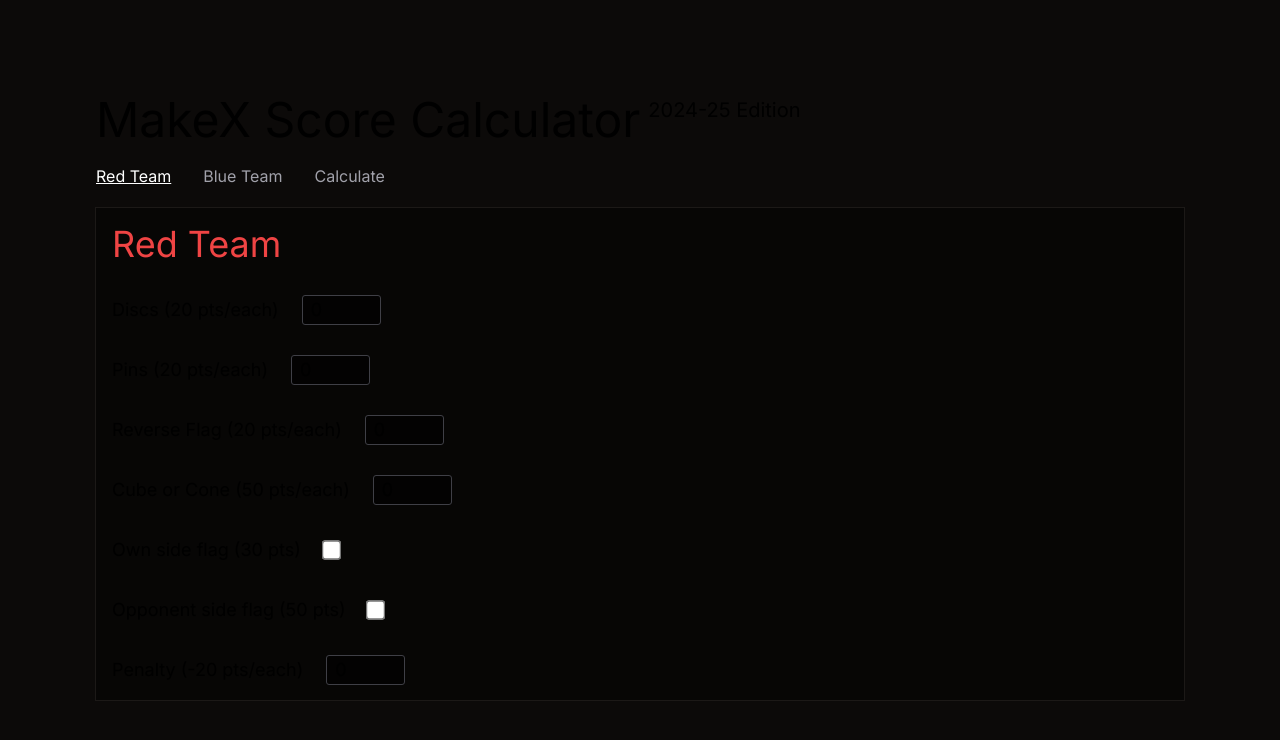
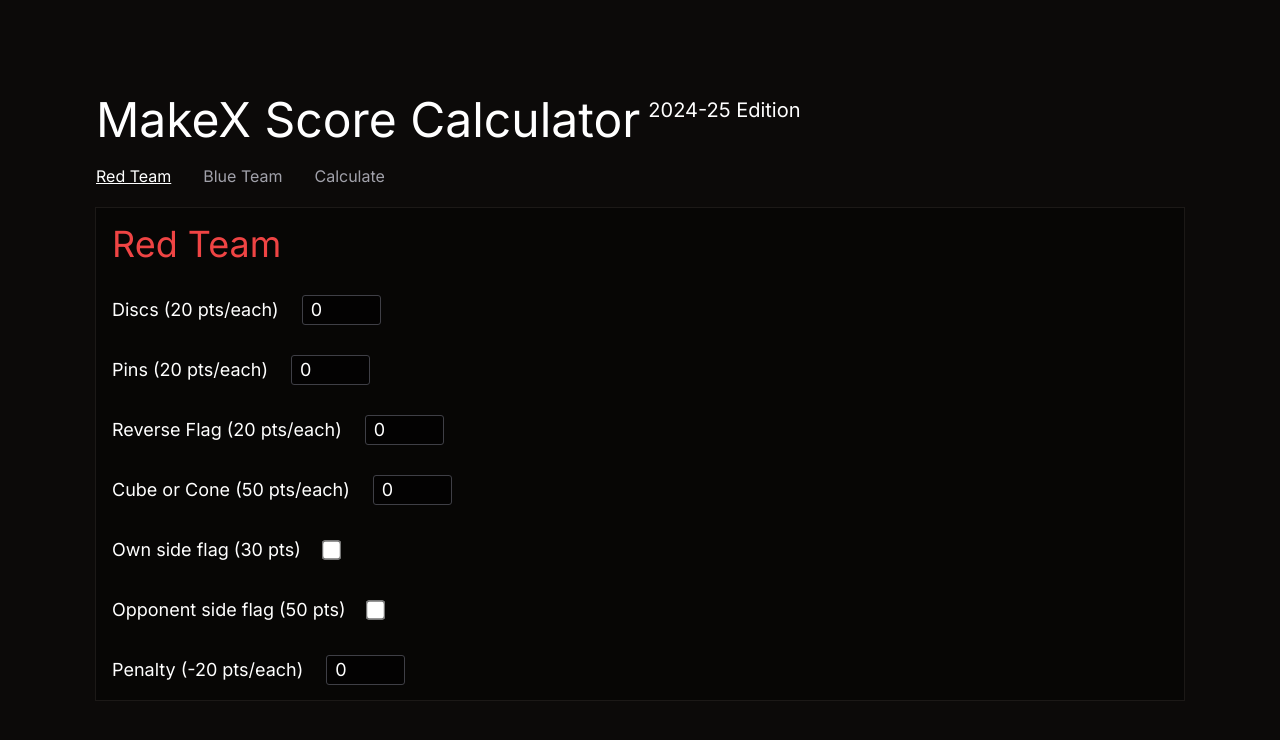
Before and after one commit to piyaphatliamwilai/makex-score-calculator, a Next.js app: page / in a window 1280 px wide. Shown: the top 740 px of the page. Built offline with nearby package versions, Linux system fonts and the light colour scheme.

Commit message:
impl: better visuals

```diff
--- a/src/app/page.tsx
+++ b/src/app/page.tsx
@@ -67,8 +67,7 @@
   }
 
   return (
-    <main className="min-h-screen p-24 bg-stone-950 space-y-5">
-
+    <main className="min-h-screen p-24 bg-stone-950 space-y-5 text-white">
       <div className="flex space-x-2">
         <h1 className="text-5xl">MakeX Score Calculator</h1>
         <h1 className="text-xl">2024-25 Edition</h1>
```
